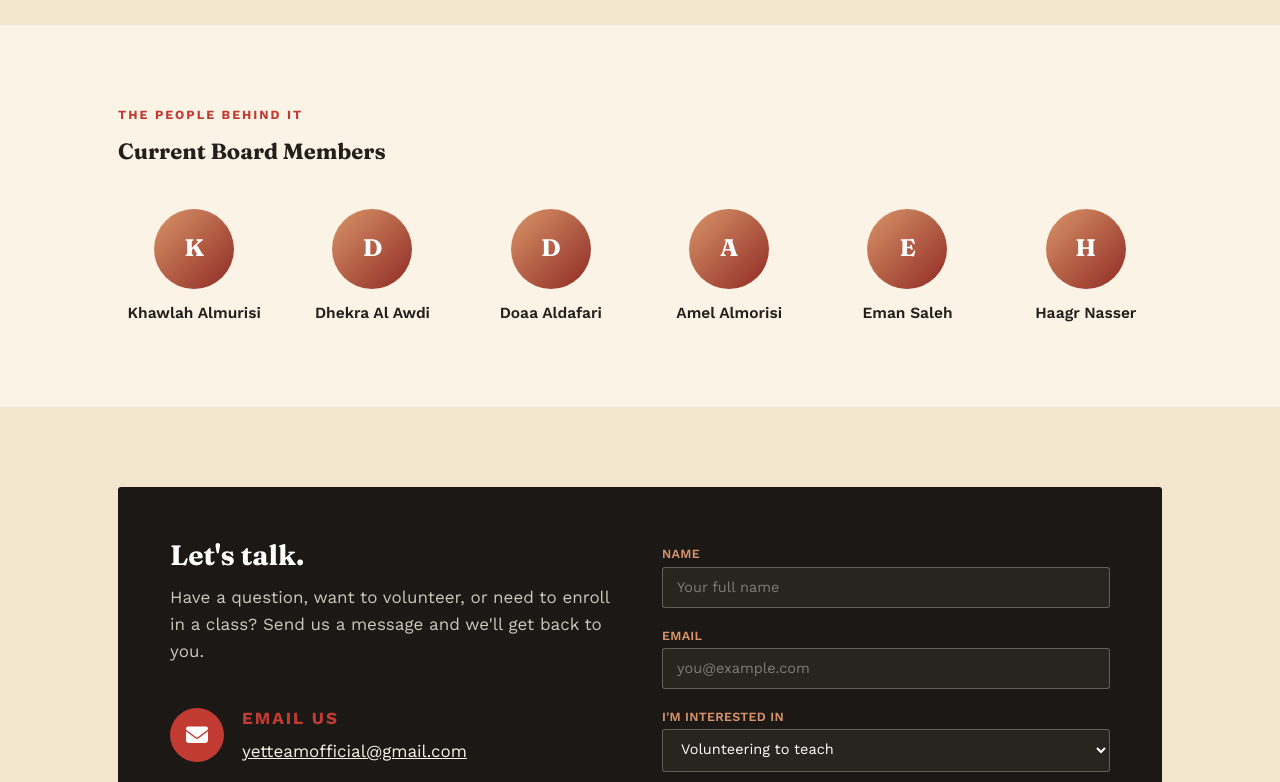
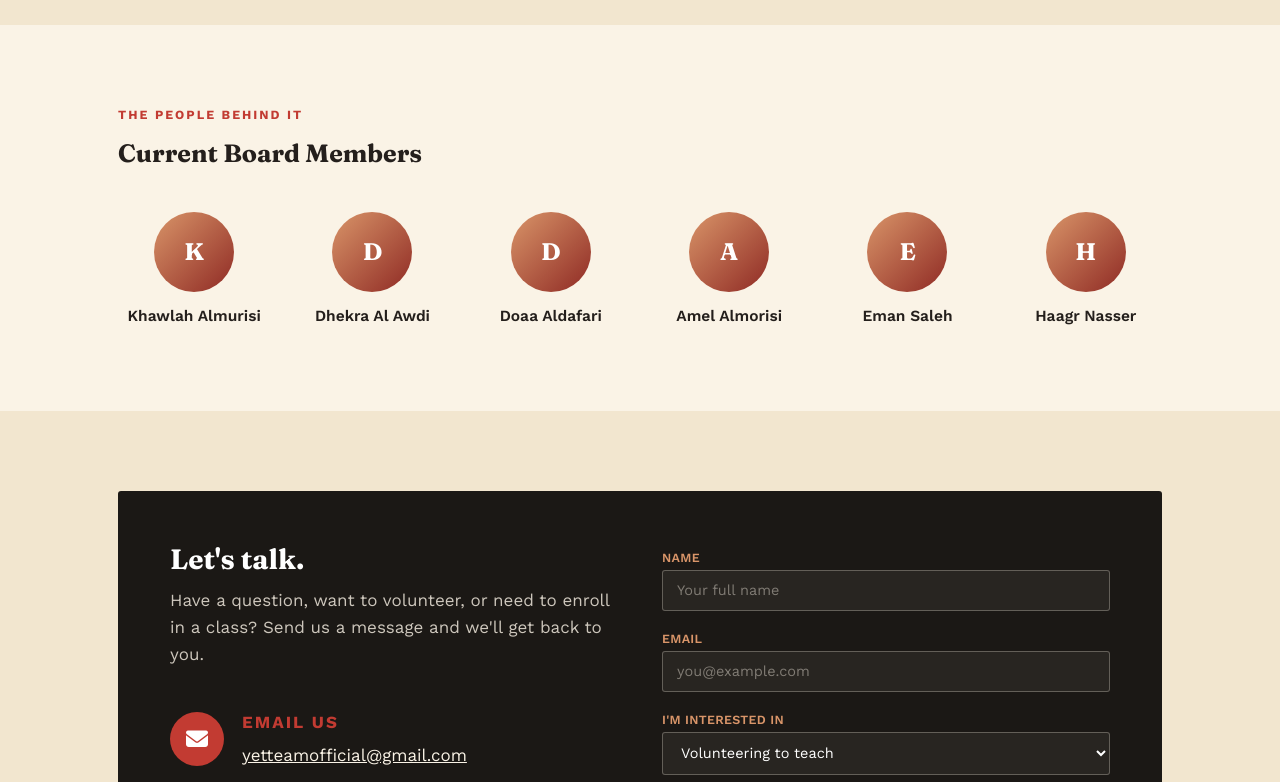
Before and after one commit to YET26/yet-website, a plain HTML site: page index.html in a window 1280 px wide. Shown: the part 3700-4482 px from the top of the page. Drawn offline with nearby package versions, Linux system fonts and the light colour scheme.

Commit message:
Update font size for Current Board Members heading
Increased font size of 'Current Board Members' heading from 22px to 25px.

```diff
--- a/index.html
+++ b/index.html
@@ -414,7 +414,7 @@ footer{
   <div class="wrap">
     <div class="section-head">
       <span class="eyebrow">The people behind it</span>
-        <h2 style="font-size:22px;">Current Board Members</h2>
+        <h2 style="font-size:25px;">Current Board Members</h2>
     </div>
     <div class="team-grid">
       <div class="team-card"><div class="team-avatar">K</div><div class="name">Khawlah Almurisi</div><div class="role"></div></div>
```
